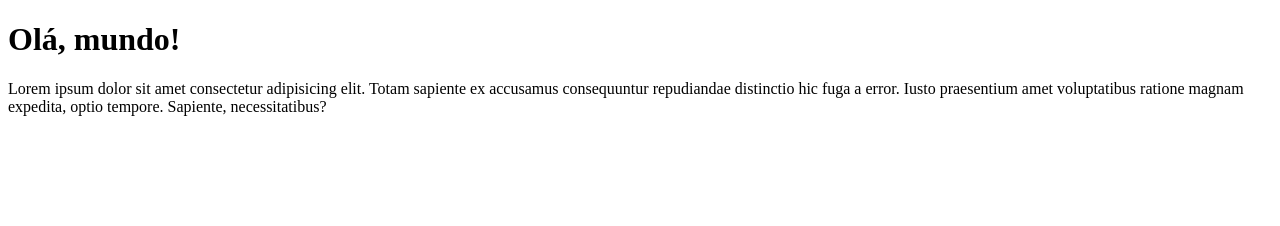
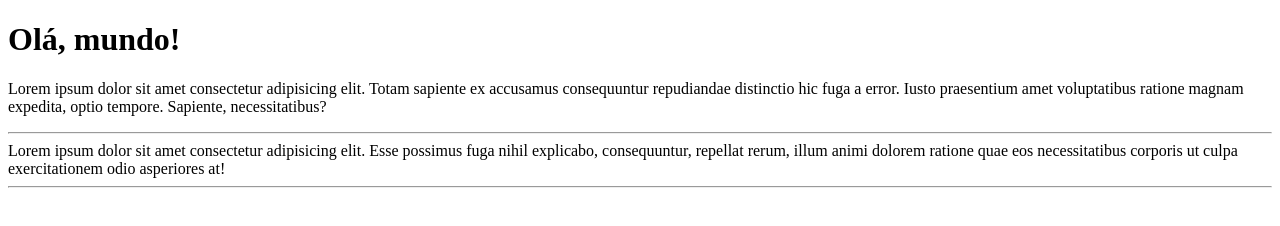
Before and after one commit to almeidah/Hello-Word, a plain HTML site: page site-exemplo/index.html in a window 1280 px wide. Drawn offline with Linux system fonts and the light colour scheme.

Commit message:
adicionei um paragrafo

```diff
--- a/site-exemplo/index.html
+++ b/site-exemplo/index.html
@@ -9,5 +9,6 @@
 <body>
     <h1>Olá, mundo!</h1>
     <p>Lorem ipsum dolor sit amet consectetur adipisicing elit. Totam sapiente ex accusamus consequuntur repudiandae distinctio hic fuga a error. Iusto praesentium amet voluptatibus ratione magnam expedita, optio tempore. Sapiente, necessitatibus?</p>
+    <hr>Lorem ipsum dolor sit amet consectetur adipisicing elit. Esse possimus fuga nihil explicabo, consequuntur, repellat rerum, illum animi dolorem ratione quae eos necessitatibus corporis ut culpa exercitationem odio asperiores at! <hr>
 </body>
 </html>
```
